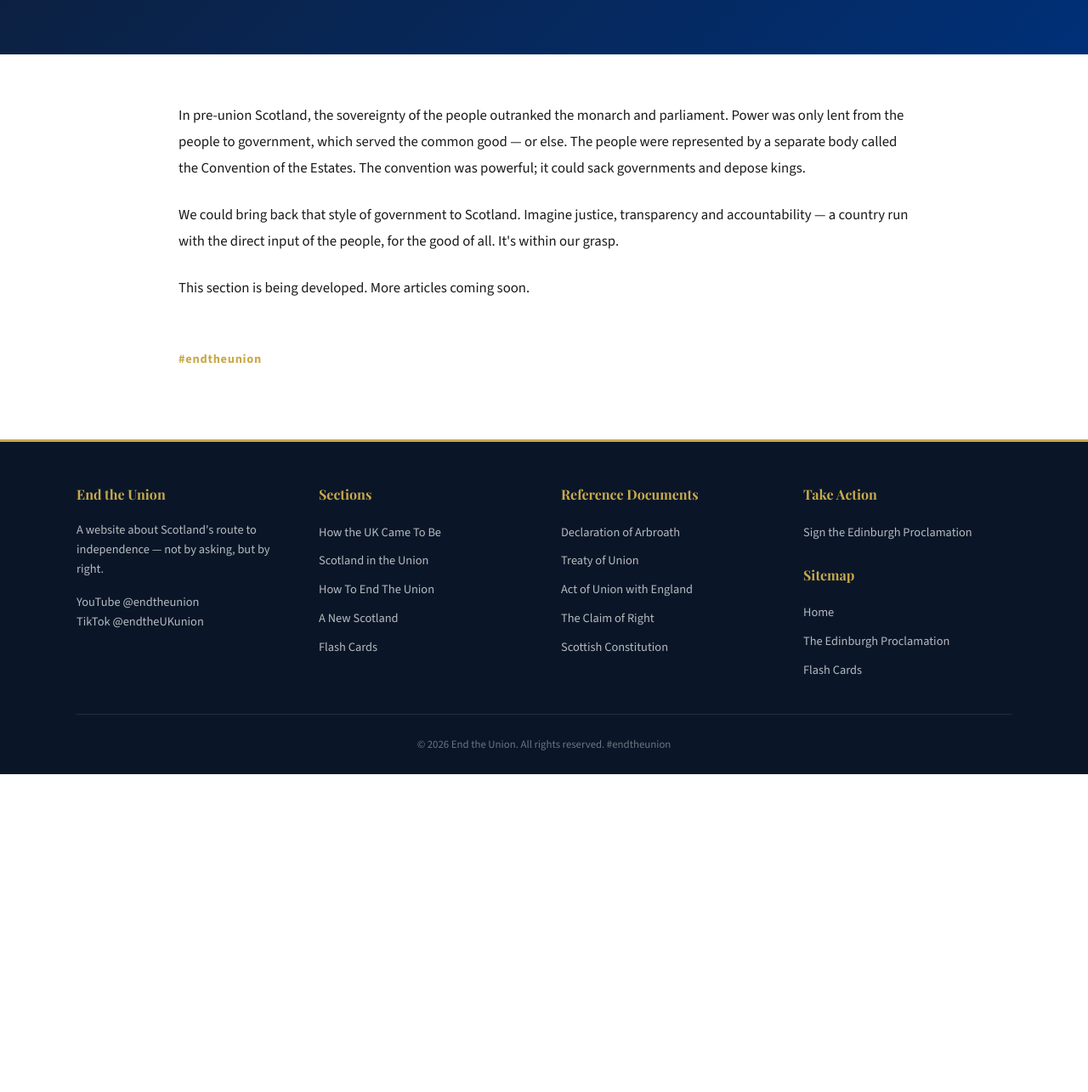
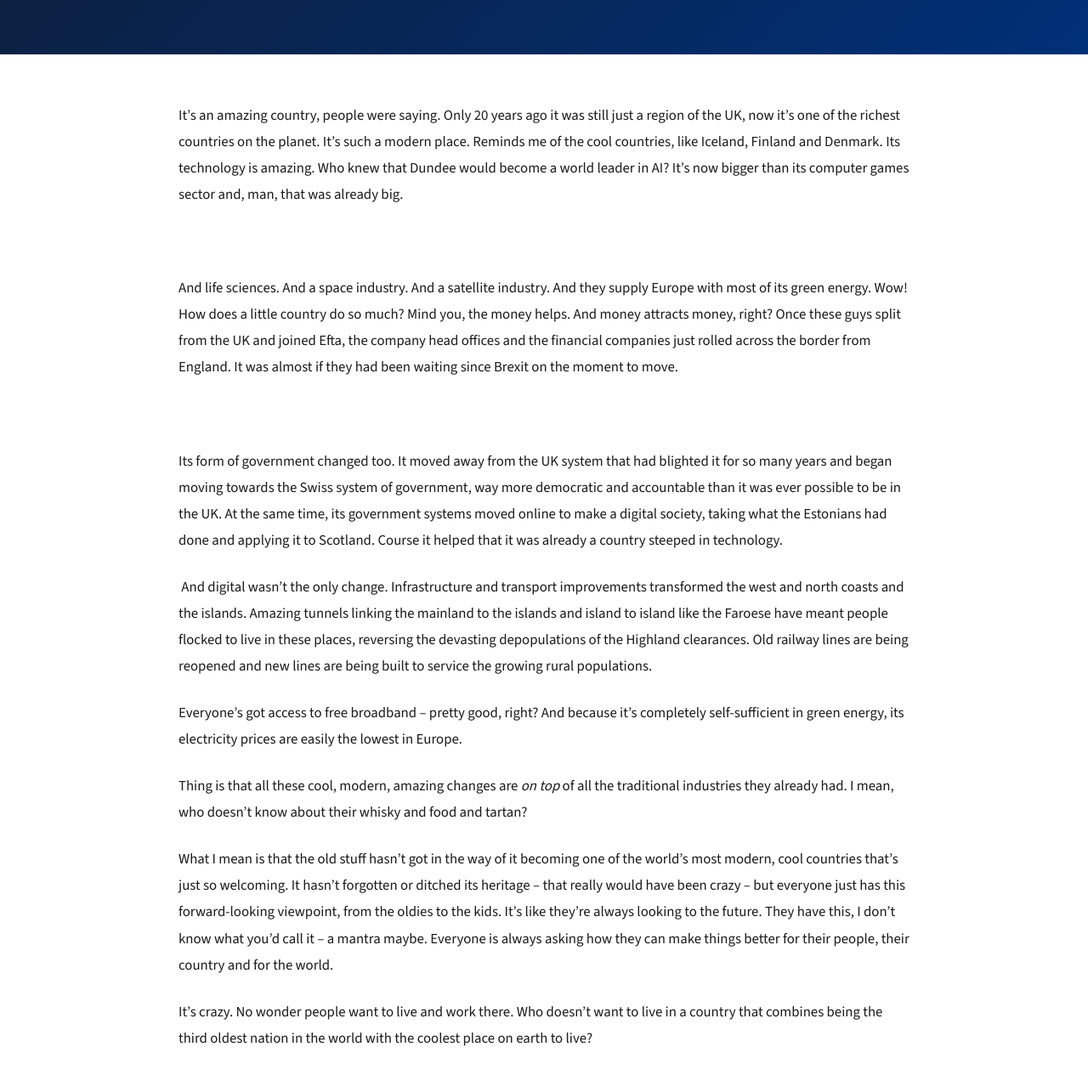
Before and after one commit to project-arbroath/endtheunion-site, an Eleventy site: page src/a-new-scotland.md in a window 1280 px wide. Shown: the part 415-1700 px from the top of the page at 85% size. Before the commit the page ends 1326 px from the top, so only its background shows below. Built offline with nearby package versions, Linux system fonts and the light colour scheme; Eleventy itself is replaced by a stand-in of ours; files that its build step writes are made by us from their sources; a web font is replaced by a local one.

Commit message:
Update Other Pages “new-scotland”

```diff
--- a/src/a-new-scotland.md
+++ b/src/a-new-scotland.md
@@ -4,11 +4,22 @@ title: A New Government for Scotland
 navPage: new-scotland
 permalink: /a-new-scotland/
 ---
+It’s an amazing country, people were saying. Only 20 years ago it was still just a region of the UK, now it’s one of the richest countries on the planet. It’s such a modern place. Reminds me of the cool countries, like Iceland, Finland and Denmark. Its technology is amazing. Who knew that Dundee would become a world leader in AI? It’s now bigger than its computer games sector and, man, that was already big.
 
-In pre-union Scotland, the sovereignty of the people outranked the monarch and parliament. Power was only lent from the people to government, which served the common good — or else. The people were represented by a separate body called the Convention of the Estates. The convention was powerful; it could sack governments and depose kings.
 
-We could bring back that style of government to Scotland. Imagine justice, transparency and accountability — a country run with the direct input of the people, for the good of all. It's within our grasp.
 
-This section is being developed. More articles coming soon.
+And life sciences. And a space industry. And a satellite industry. And they supply Europe with most of its green energy. Wow! How does a little country do so much? Mind you, the money helps. And money attracts money, right? Once these guys split from the UK and joined Efta, the company head offices and the financial companies just rolled across the border from England. It was almost if they had been waiting since Brexit on the moment to move.
 
-<span class="hashtag">#endtheunion</span>
+
+
+Its form of government changed too. It moved away from the UK system that had blighted it for so many years and began moving towards the Swiss system of government, way more democratic and accountable than it was ever possible to be in the UK. At the same time, its government systems moved online to make a digital society, taking what the Estonians had done and applying it to Scotland. Course it helped that it was already a country steeped in technology.
+
+ And digital wasn’t the only change. Infrastructure and transport improvements transformed the west and north coasts and the islands. Amazing tunnels linking the mainland to the islands and island to island like the Faroese have meant people flocked to live in these places, reversing the devasting depopulations of the Highland clearances. Old railway lines are being reopened and new lines are being built to service the growing rural populations.
+
+Everyone’s got access to free broadband – pretty good, right? And because it’s completely self-sufficient in green energy, its electricity prices are easily the lowest in Europe.
+
+Thing is that all these cool, modern, amazing changes are *on top* of all the traditional industries they already had. I mean, who doesn’t know about their whisky and food and tartan?
+
+What I mean is that the old stuff hasn’t got in the way of it becoming one of the world’s most modern, cool countries that’s just so welcoming. It hasn’t forgotten or ditched its heritage – that really would have been crazy – but everyone just has this forward-looking viewpoint, from the oldies to the kids. It’s like they’re always looking to the future. They have this, I don’t know what you’d call it – a mantra maybe. Everyone is always asking how they can make things better for their people, their country and for the world.
+
+It’s crazy. No wonder people want to live and work there. Who doesn’t want to live in a country that combines being the third oldest nation in the world with the coolest place on earth to live?
```
